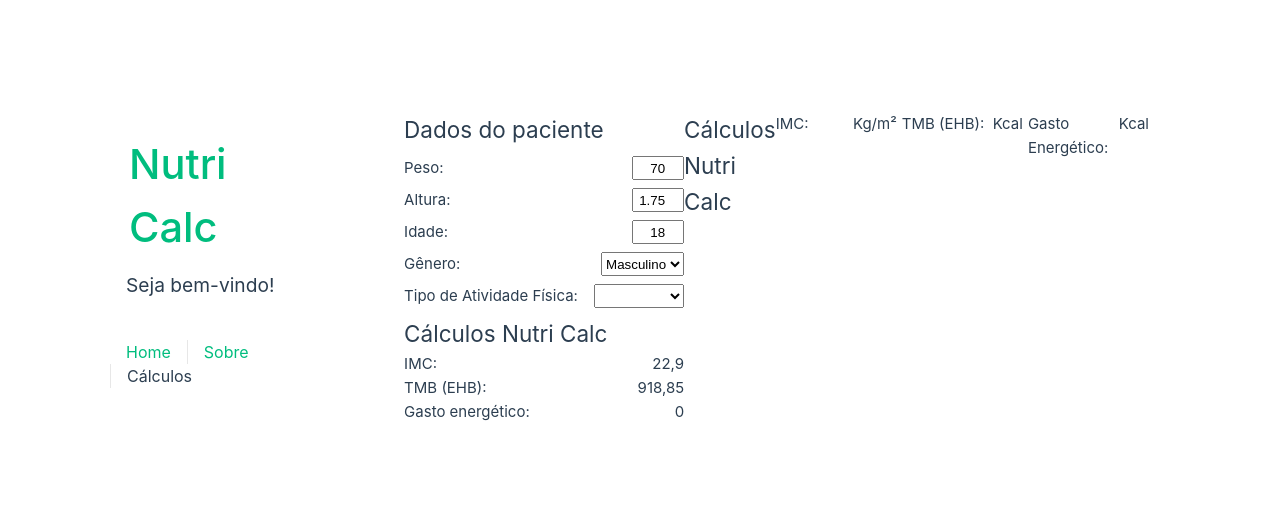
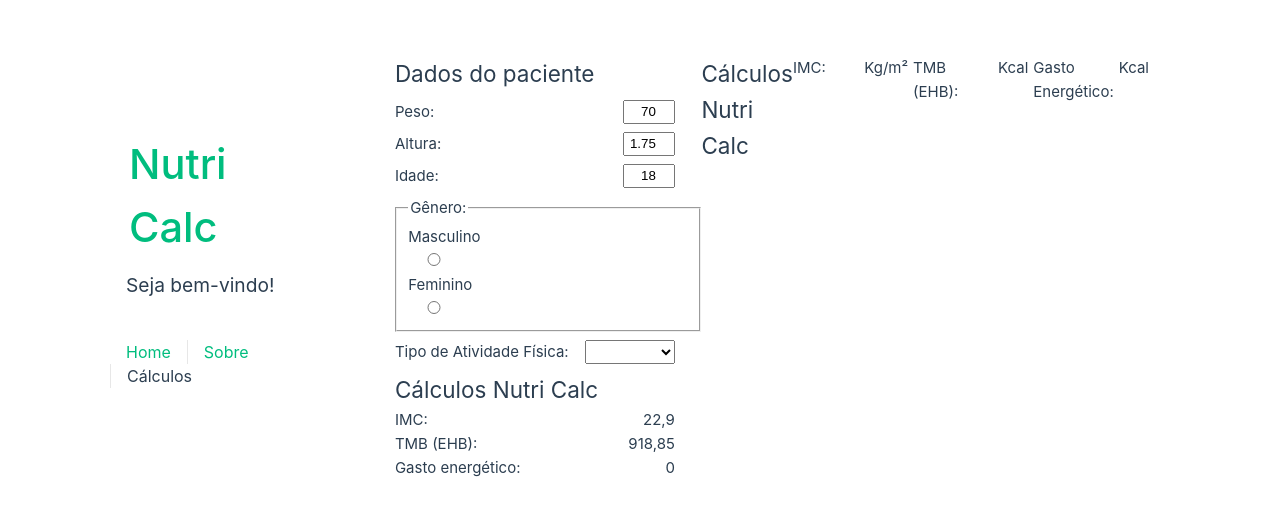
Before and after one commit to senacgo-hugotannus/nutri-calc-frontend, a Vue app: page /calculation in a window 1280 px wide. Shown: the part 132-648 px from the top of the page. Built offline with nearby package versions, Linux system fonts and the light colour scheme.

Commit message:
radio buttom adicionado

```diff
--- a/src/views/CalculationView.vue
+++ b/src/views/CalculationView.vue
@@ -3,7 +3,7 @@ export default {
   data() {
     return {
       altura: 1.75,
-      genero: 'Masculino',
+      genero: '',
       idade: 18,
       peso: 70,
       fatorAtividade: 0,
@@ -63,12 +63,13 @@ export default {
   </div>
 
   <div>
-    <label>Gênero:
-      <select v-model="genero">
-        <option>Feminino</option>
-        <option>Masculino</option>
-      </select>
-    </label>
+    <fieldset>
+      <legend>Gênero:</legend>
+      <label for="masc">Masculino</label>
+      <input type="radio" id="masc" name="genero" value="masculino" v-model="genero">
+      <label for="fem">Feminino</label>
+      <input type="radio" id="fem" name="genero" value="Feminino" v-model="genero">
+    </fieldset>
   </div>
 
   <div>
```
